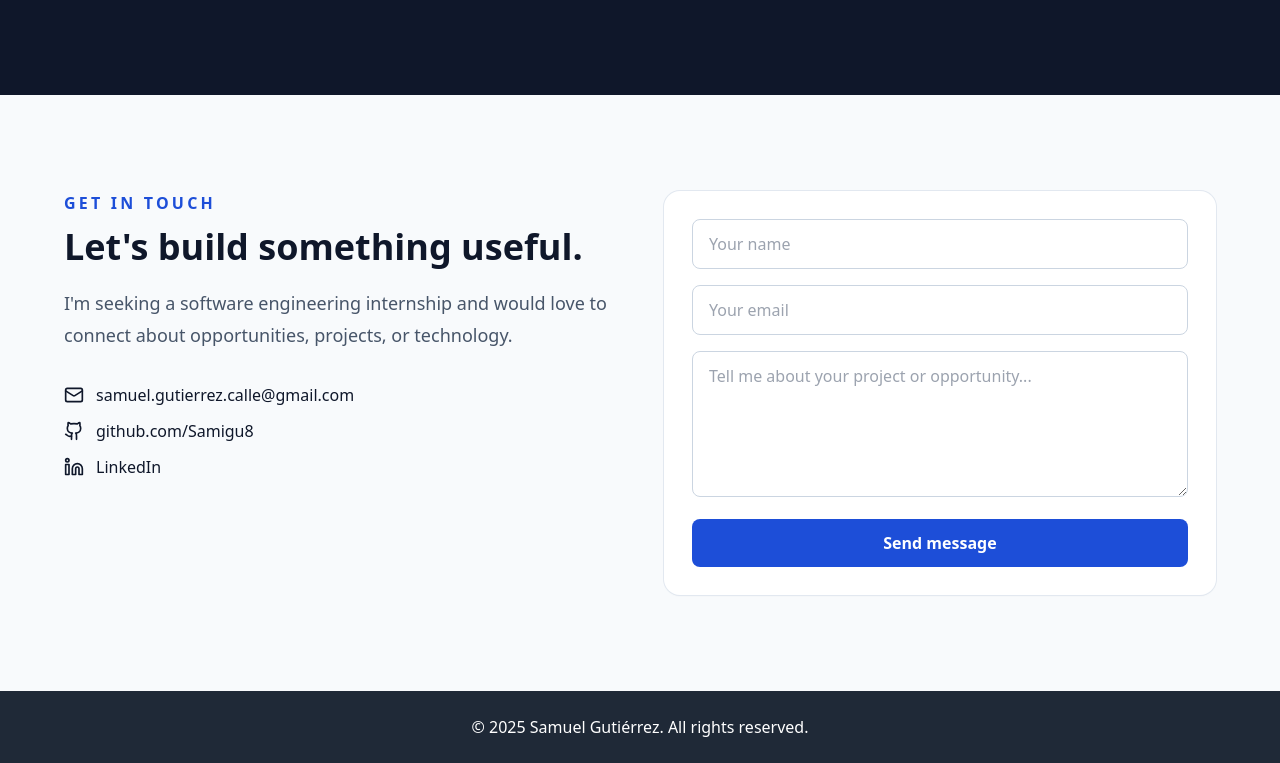
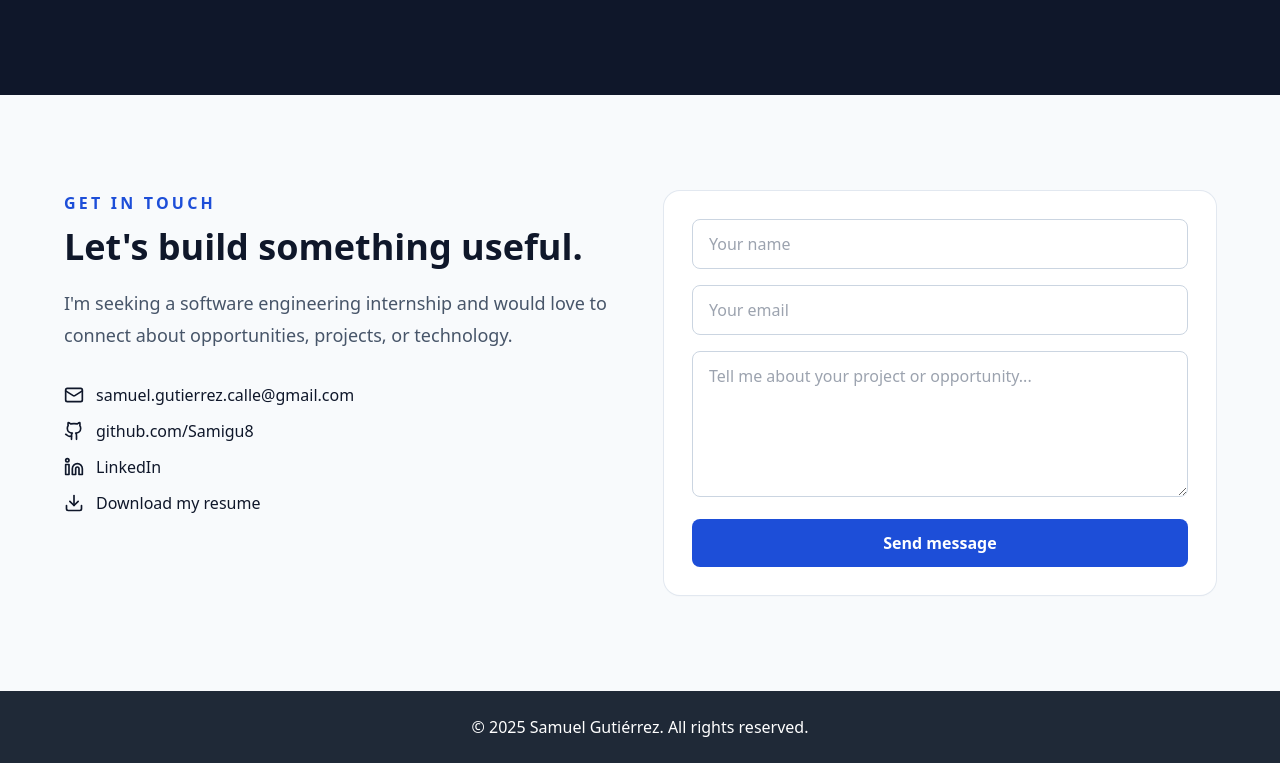
Before and after one commit to Samigu8/samuel-gutierrez-portfolio, a Next.js app: page / in a window 1280 px wide. Shown: the part 2995-3758 px from the top of the page. Built offline with nearby package versions, Linux system fonts and the light colour scheme.

Commit message:
Add resume download link and include resume PDF file

```diff
--- a/app/page.tsx
+++ b/app/page.tsx
@@ -8,6 +8,7 @@ import {
   CheckCircle,
   Code2,
   Database,
+  Download,
   Github,
   Layers3,
   Linkedin,
@@ -212,6 +213,7 @@ export default function HomePage() {
                 <a href="mailto:samuel.gutierrez.calle@gmail.com" className="flex items-center gap-3 font-medium hover:text-blue-700 dark:hover:text-blue-400"><Mail className="h-5 w-5" /> samuel.gutierrez.calle@gmail.com</a>
                 <a href="https://github.com/Samigu8" target="_blank" rel="noreferrer" className="flex items-center gap-3 font-medium hover:text-blue-700 dark:hover:text-blue-400"><Github className="h-5 w-5" /> github.com/Samigu8</a>
                 <a href="https://linkedin.com/in/samuelgutierrezcalle" target="_blank" rel="noreferrer" className="flex items-center gap-3 font-medium hover:text-blue-700 dark:hover:text-blue-400"><Linkedin className="h-5 w-5" /> LinkedIn</a>
+                <a href="/resume.pdf" download="Samuel_Gutierrez_Resume.pdf" className="flex items-center gap-3 font-medium hover:text-blue-700 dark:hover:text-blue-400"><Download className="h-5 w-5" /> Download my resume</a>
               </div>
             </div>
             <form onSubmit={handleSubmit} className="space-y-4 rounded-2xl bg-white p-7 shadow-sm ring-1 ring-slate-200 dark:bg-slate-900 dark:ring-slate-800">
```
Also changed, not shown: 1 other file (tests, documents, lock files or other folders).
